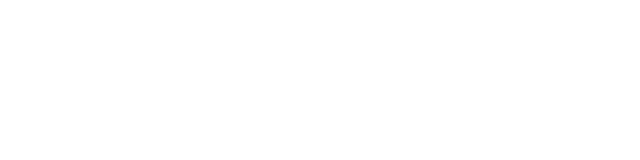
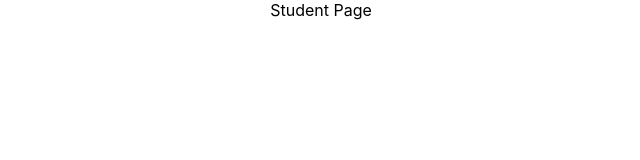
Before and after one commit to Build-Week-DevDesk-Queue-3/front-end, a React (Create React App) app in the folder dev-desk/: page /student in a window 1280 px wide. Shown: the top 160 px of the page, without its empty margins (319-959 px from the left). Built offline with nearby package versions, Linux system fonts and the light colour scheme.

Commit message:
Created path to student component

```diff
--- a/dev-desk/src/App.js
+++ b/dev-desk/src/App.js
@@ -6,6 +6,7 @@ import LoginHelper from './Components/loginHelper';
 import Helper from './Components/helper';
 import studentLogin from './Components/studentLogin';
 import studentRegister from './Components/studentRegister';
+import student from './Components/student';
 import '../src/App.css'
 
 function App() {
@@ -17,6 +18,7 @@ function App() {
         <Route exact path ='/helper' component={Helper}/>
         <Route path="/studentLogin" component={studentLogin}/>
         <Route path="/studentRegister" component={studentRegister}/>
+        <Route path='/student' component={student}/>
       </div>
     </BrowserRouter>
   );
--- /dev/null
+++ b/dev-desk/src/Components/student.js
@@ -0,0 +1,11 @@
+import React from 'react';
+
+class student extends React.Component {
+    render(){
+        return(
+            <div>Student Page</div>
+        )
+    }
+}
+
+export default student
```
